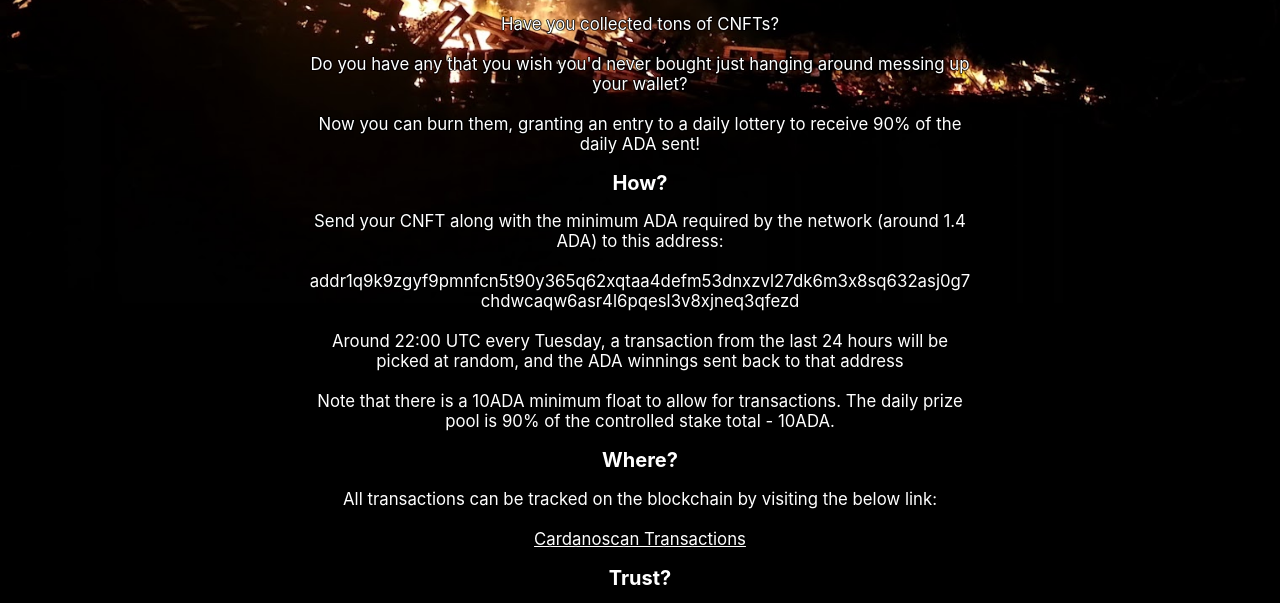
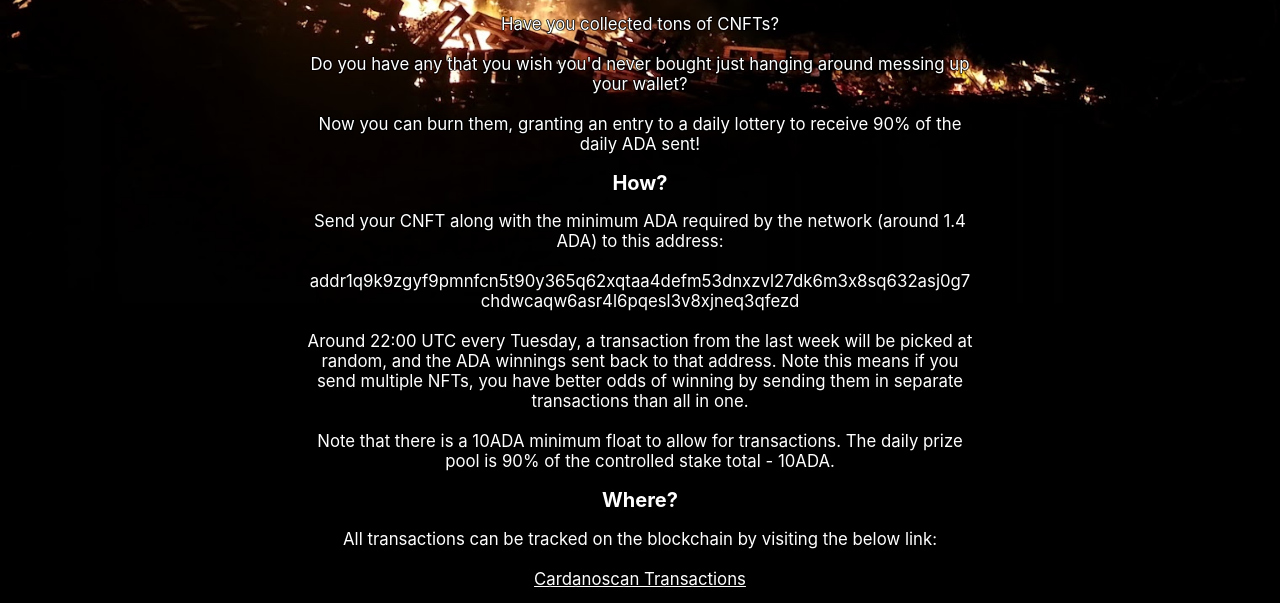
Before and after one commit to hookmanuk/cnftburnlottery, a plain HTML site: page index.html in a window 1280 px wide. Shown: the part 657-1260 px from the top of the page. Drawn offline with Linux system fonts and the light colour scheme.

Commit message:
Update index.html

```diff
--- a/index.html
+++ b/index.html
@@ -71,7 +71,7 @@
                 <br>
                 addr1q9k9zgyf9pmnfcn5t90y365q62xqtaa4defm53dnxzvl27dk6m3x8sq632asj0g7chdwcaqw6asr4l6pqesl3v8xjneq3qfezd<br>
                 <br>
-                Around 22:00 UTC every Tuesday, a transaction from the last 24 hours will be picked at random, and the ADA winnings sent back to that address<br>
+                Around 22:00 UTC every Tuesday, a transaction from the last week will be picked at random, and the ADA winnings sent back to that address. Note this means if you send multiple NFTs, you have better odds of winning by sending them in separate transactions than all in one.<br>
                 <br>
                 Note that there is a 10ADA minimum float to allow for transactions. The daily prize pool is 90% of the controlled stake total - 10ADA.
             </p>
```
